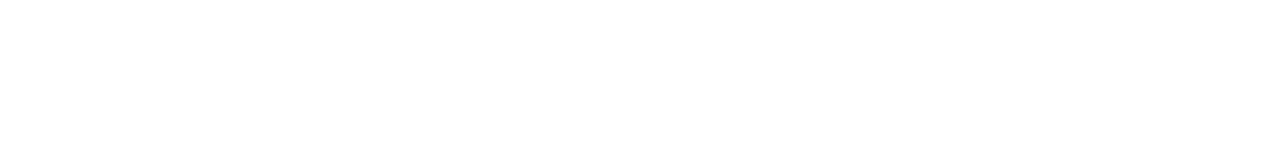
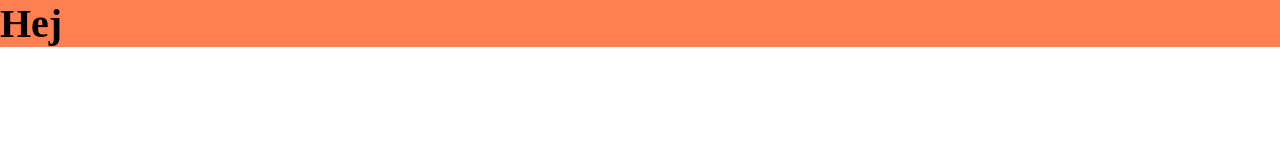
Before and after one commit to MostafaHeidari/githubopgave, a plain HTML site: page index.html in a window 1280 px wide. Drawn offline with Linux system fonts and the light colour scheme.

```diff
--- a/css/styles.css
+++ b/css/styles.css
@@ -34,3 +34,8 @@ img {
     max-width: 100%; /* Bredde må maks fylde 100% */
     height: auto; /* Højden skal tilpasse sig */
 }
+
+h1{
+    background-color: coral;
+    font-size: 40px;
+}
--- a/index.html
+++ b/index.html
@@ -27,7 +27,6 @@
 <!-- i <body> har man alt indhold på siden som brugeren kan se -->
 <body>
 
-<!-- Her skal sidens indhold ligge -->
-
+<h1>Hej</h1>
 </body>
 </html>
```
Also changed, not shown: 1 other file.
